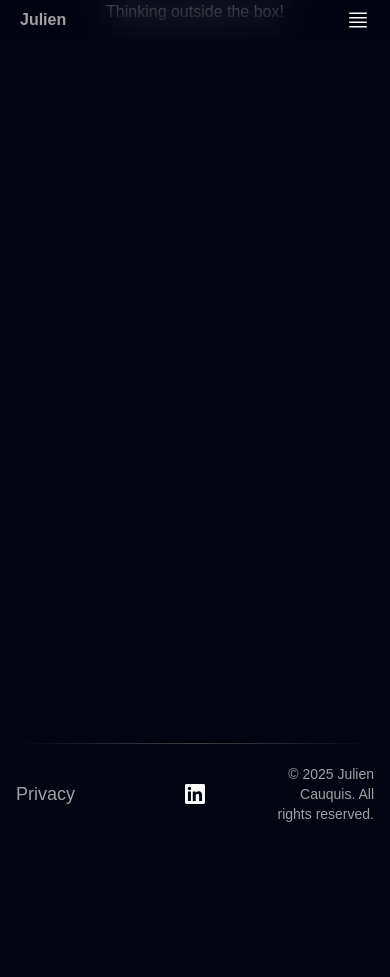
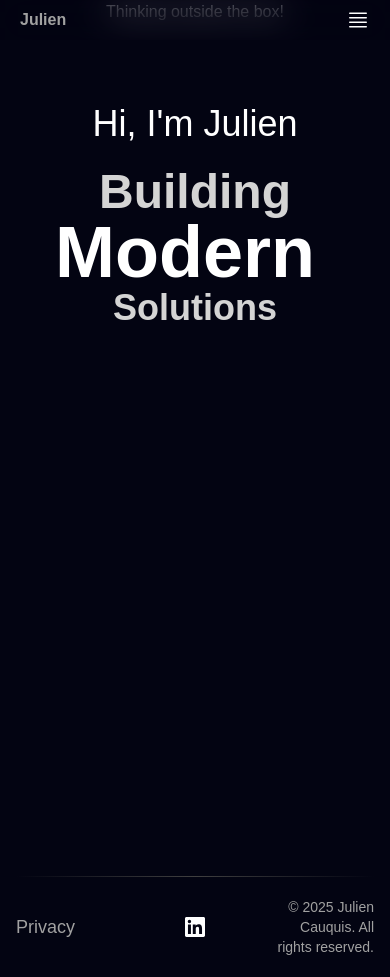
Before and after one commit to JCqsW97/portfolio, a React (Vite) app: page /#/ in a window 390 px wide. Before the commit the page ends 844 px from the top, so only its background shows below. Built offline with nearby package versions, Linux system fonts and the light colour scheme; a web font is replaced by a local one.

Commit message:
add HeroText

```diff
--- a/package.json
+++ b/package.json
@@ -17,6 +17,7 @@
     "react-dom": "^19.2.0",
     "react-router-dom": "^7.9.6",
     "react-router-hash-link": "^2.4.3",
+    "tailwind-merge": "^3.4.0",
     "tailwindcss": "^4.1.17"
   },
   "devDependencies": {
--- /dev/null
+++ b/src/components/FlipWords.jsx
@@ -0,0 +1,89 @@
+import { useCallback, useEffect, useState } from "react";
+import { AnimatePresence, motion } from "motion/react";
+import { twMerge } from "tailwind-merge";
+
+export const FlipWords = ({
+  words,
+  duration = 3000,
+  className
+}) => {
+  const [currentWord, setCurrentWord] = useState(words[0]);
+  const [isAnimating, setIsAnimating] = useState(false);
+
+  // thanks for the fix Julian - https://github.com/Julian-AT
+  const startAnimation = useCallback(() => {
+    const word = words[words.indexOf(currentWord) + 1] || words[0];
+    setCurrentWord(word);
+    setIsAnimating(true);
+  }, [currentWord, words]);
+
+  useEffect(() => {
+    if (!isAnimating)
+      setTimeout(() => {
+        startAnimation();
+      }, duration);
+  }, [isAnimating, duration, startAnimation]);
+
+  return (
+    <AnimatePresence
+      onExitComplete={() => {
+        setIsAnimating(false);
+      }}>
+      <motion.div
+        initial={{
+          opacity: 0,
+          y: 10,
+        }}
+        animate={{
+          opacity: 1,
+          y: 0,
+        }}
+        transition={{
+          type: "spring",
+          stiffness: 100,
+          damping: 10,
+        }}
+        exit={{
+          opacity: 0,
+          y: -40,
+          x: 40,
+          filter: "blur(8px)",
+          scale: 2,
+          position: "absolute",
+        }}
+        className={twMerge(
+          "z-10 inline-block relative text-left",
+          className
+        )}
+        key={currentWord}>
+        {/* edit suggested by Sajal: https://x.com/DewanganSajal */}
+        {currentWord.split(" ").map((word, wordIndex) => (
+          <motion.span
+            key={word + wordIndex}
+            initial={{ opacity: 0, y: 10, filter: "blur(8px)" }}
+            animate={{ opacity: 1, y: 0, filter: "blur(0px)" }}
+            transition={{
+              delay: wordIndex * 0.3,
+              duration: 0.3,
+            }}
+            className="inline-block whitespace-nowrap">
+            {word.split("").map((letter, letterIndex) => (
+              <motion.span
+                key={word + letterIndex}
+                initial={{ opacity: 0, y: 10, filter: "blur(8px)" }}
+                animate={{ opacity: 1, y: 0, filter: "blur(0px)" }}
+                transition={{
+                  delay: wordIndex * 0.3 + letterIndex * 0.05,
+                  duration: 0.2,
+                }}
+                className="inline-block">
+                {letter}
+              </motion.span>
+            ))}
+            <span className="inline-block">&nbsp;</span>
+          </motion.span>
+        ))}
+      </motion.div>
+    </AnimatePresence>
+  );
+};
--- /dev/null
+++ b/src/components/HeroText.jsx
@@ -0,0 +1,103 @@
+import { FlipWords } from "./FlipWords";
+import { motion } from "motion/react";
+
+const HeroText = () => {
+    const _words = ["Convenient", "Modern", "Scalable"];
+    const _variants = {
+        hidden:{ opacity: 0, x: -50 },
+        visible: {opacity: 1, x: 0 },
+    };
+
+    return (
+        <div className="z-10 mt-20 text-center md:mt-40 md:text-left rounded-3xl bg-clip-text">
+            {/* Desktop View */}
+            <div className="flex-col hidden md:flex c-space">
+                <motion.h1
+                    className="text-4xl font-medium"
+                    variants={_variants}
+                    initial="hidden"
+                    animate="visible"
+                    transition={{ delay: 1 }}
+                    >
+                    Hi! I'm Julien
+                </motion.h1>
+                <div className="flex flex-col items-start">
+                    <motion.p
+                        className="text-5xl font-medium text-neutral-300"
+                        variants={_variants}
+                        initial="hidden"
+                        animate="visible"
+                        transition={{ delay: 1.2 }}
+                        >
+                        An Engineer <br /> Dedicated to Crafting
+                    </motion.p>
+                    <motion.div
+                        variants={_variants}
+                        initial="hidden"
+                        animate="visible"
+                        transition={{ delay: 1.5 }}
+                    >
+                        <FlipWords
+                            words={_words}
+                            className="font-black text-white text-8xl"
+                            />
+                    </motion.div>
+                    <motion.p
+                        className="text-4xl font-medium text-neutral-300"
+                        variants={_variants}
+                        initial="hidden"
+                        animate="visible"
+                        transition={{ delay: 1.8 }}
+                        >
+                        Solutions
+                    </motion.p>
+                </div>
+            </div>
+            {/* Mobile View */}
+            <div className="flex flex-col space-y-6 md:hidden">
+                <motion.p
+                    className="text-4xl font-medium"
+                    variants={_variants}
+                    initial="hidden"
+                    animate="visible"
+                    transition={{ delay: 1 }}
+                    >
+                        Hi, I'm Julien
+                </motion.p>
+                <div>
+                    <motion.p
+                        className="text-5xl font-black text-neutral-300"
+                        variants={_variants}
+                        initial="hidden"
+                        animate="visible"
+                        transition={{ delay: 1.2 }}
+                        >
+                        Building
+                    </motion.p>
+                    <motion.div
+                        variants={_variants}
+                        initial="hidden"
+                        animate="visible"
+                        transition={{ delay: 1.5 }}
+                        >
+                        <FlipWords
+                            words={_words}
+                            className="font-bold text-white text-7xl"
+                        />
+                    </motion.div>
+                    <motion.p
+                        className="text-4xl font-black text-neutral-300"
+                        variants={_variants}
+                        initial="hidden"
+                        animate="visible"
+                        transition={{ delay: 1.8 }}
+                        >
+                        Solutions
+                    </motion.p>
+                </div>
+            </div>
+        </div>
+    );
+};
+
+export default HeroText;
--- a/src/pages/HomePage.jsx
+++ b/src/pages/HomePage.jsx
@@ -1,7 +1,10 @@
+import Hero from "../sections/Hero";
+
 function HomePage() {
   return (
     <div>
         <h1 className="flex justify-center">Thinking outside the box!</h1>
+        <Hero />
     </div>
   )
 };
--- /dev/null
+++ b/src/sections/Hero.jsx
@@ -0,0 +1,15 @@
+import HeroText from "../components/HeroText";
+
+const Hero = () => {
+
+    return (
+        <section
+            id="home"
+            className="flex items-start justify-center md:items-start md:justify-start min-h-screen overflow-hidden c-space"
+        >
+            <HeroText />
+        </section>
+    );
+};
+
+export default Hero;
```
Also changed, not shown: 1 other file (tests, documents, lock files or other folders).
